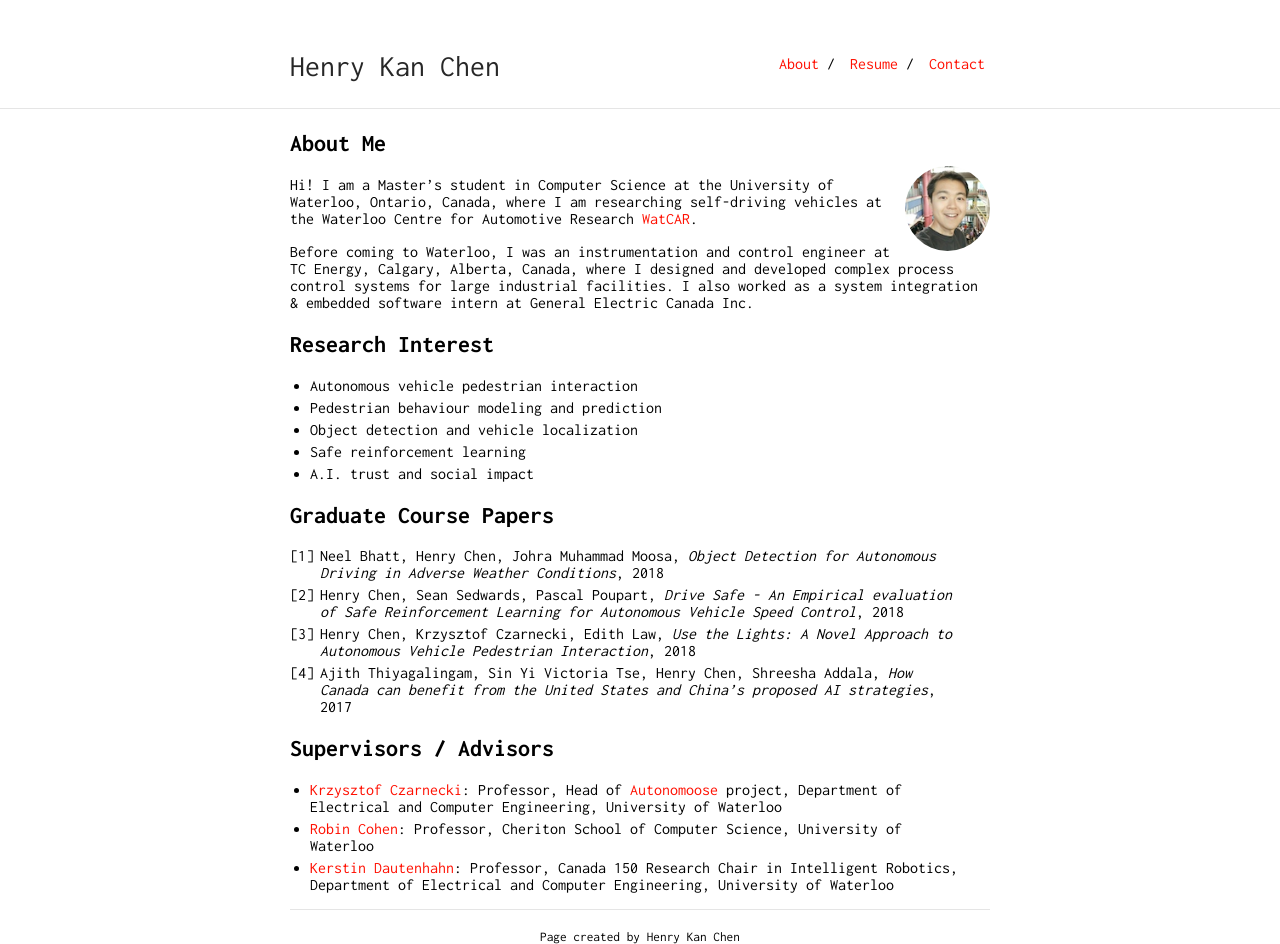
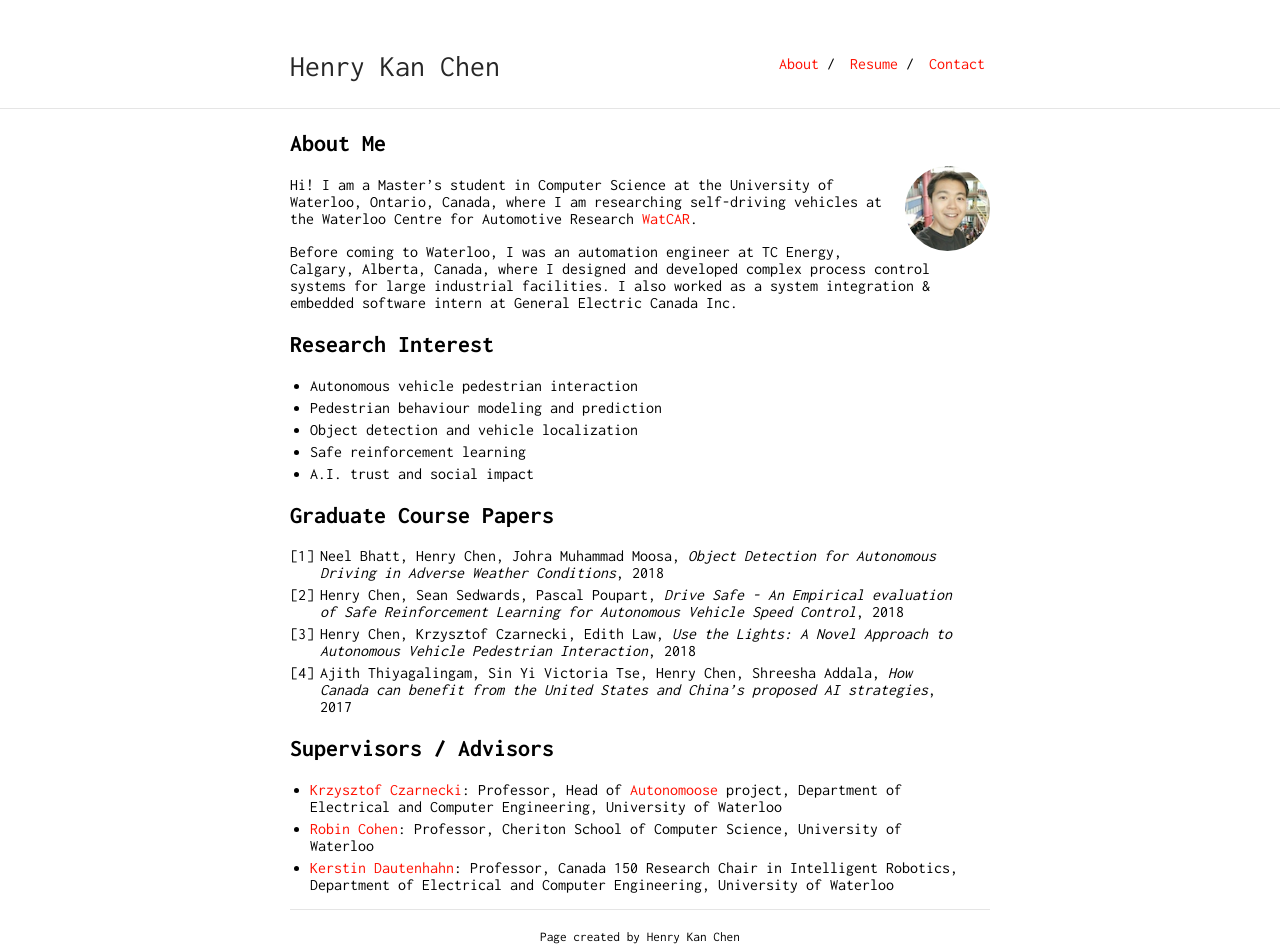
Before and after one commit to Henrykanchen/henrykanchen.github.io, a Jekyll site: the page built from index.md, in a window 1280 px wide. Built offline with Jekyll 4.4.1, drawn with Linux system fonts in a browser that asks for light colours; our own code applies the rules of GitHub Pages for plain Markdown files.

Commit message:
job title update

```diff
--- a/index.md
+++ b/index.md
@@ -8,7 +8,7 @@ layout: default
 
 Hi! I am a Master's student in Computer Science at the University of Waterloo, Ontario, Canada, where I am researching self-driving vehicles at the Waterloo Centre for Automotive Research [WatCAR](https://uwaterloo.ca/centre-automotive-research/).
 
-Before coming to Waterloo, I was an instrumentation and control engineer at TC Energy, Calgary, Alberta, Canada, where I designed and developed complex process control systems for large industrial facilities. I also worked as a system integration & embedded software intern at General Electric Canada Inc.
+Before coming to Waterloo, I was an automation engineer at TC Energy, Calgary, Alberta, Canada, where I designed and developed complex process control systems for large industrial facilities. I also worked as a system integration & embedded software intern at General Electric Canada Inc.
 
 
 ## Research Interest
```
